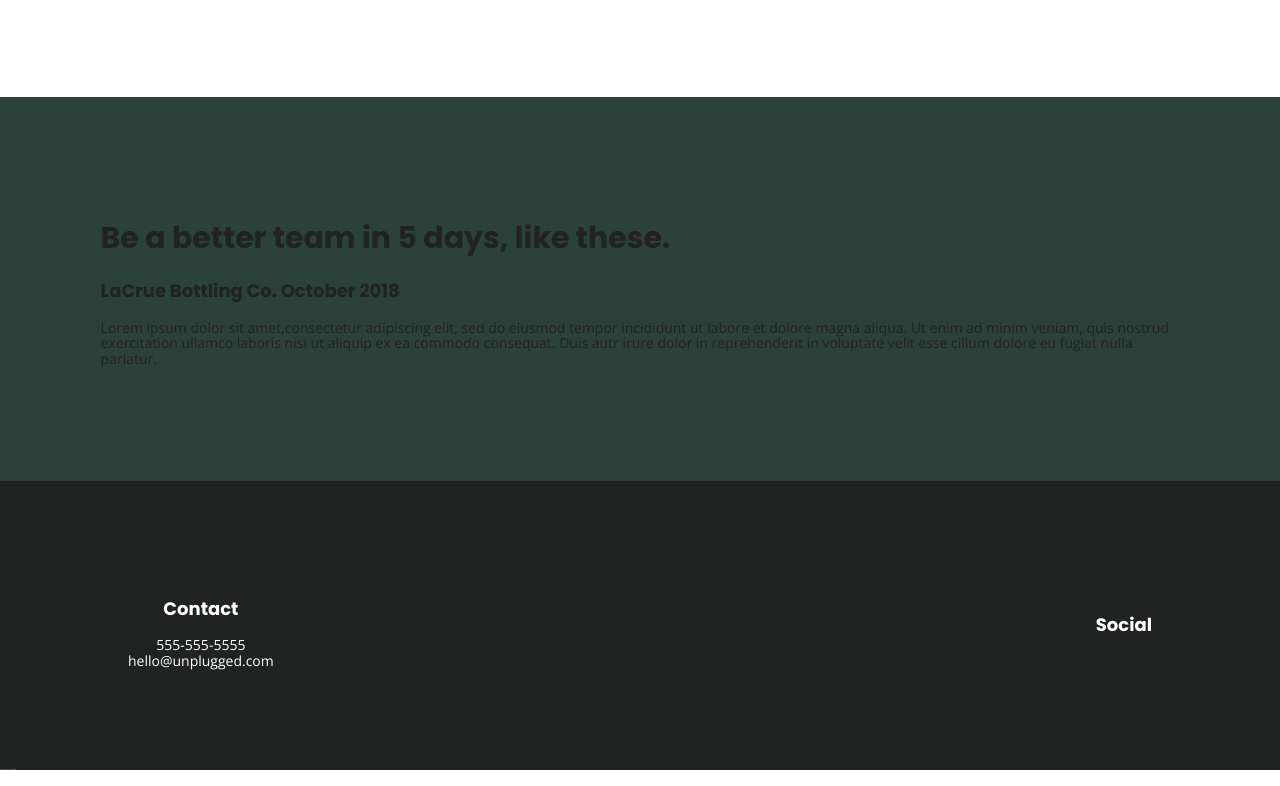
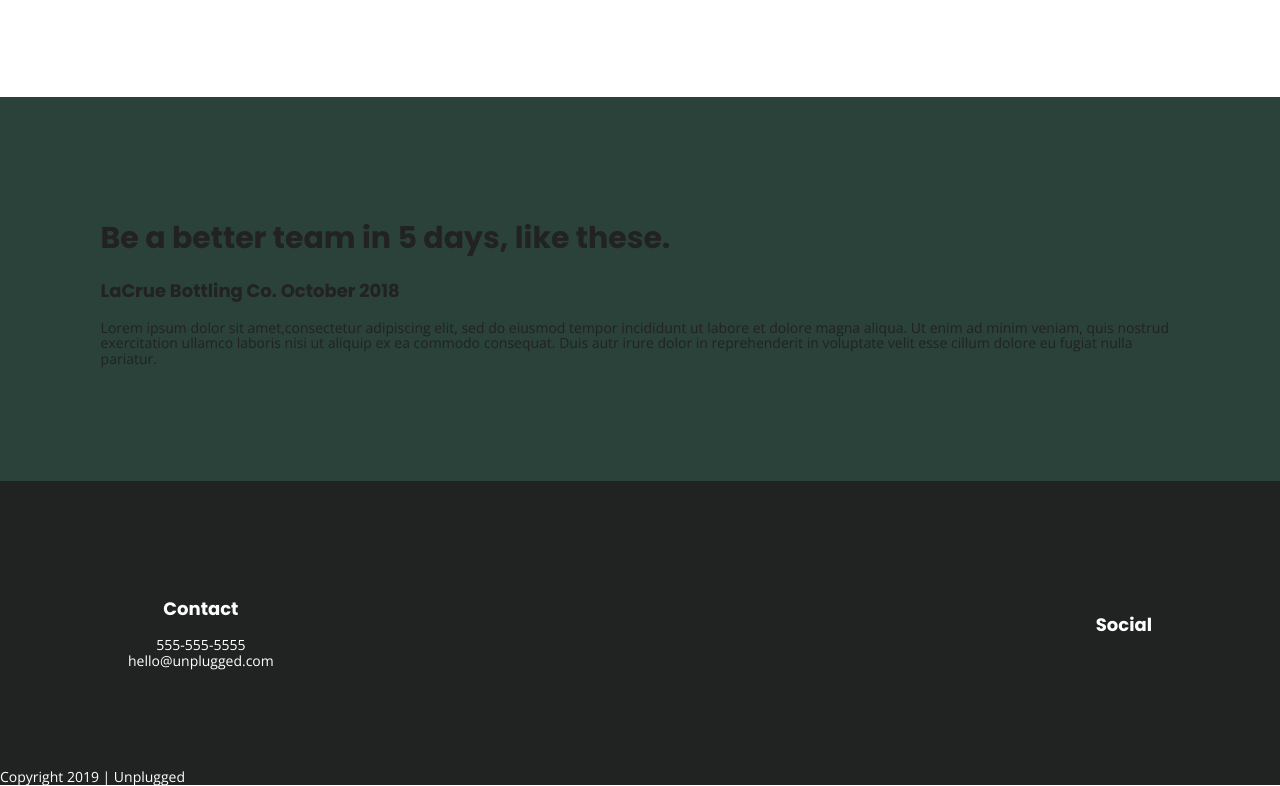
Before and after one commit to lev-will/unplugged-retreat, a website built with Parcel: page index.html in a window 1280 px wide. Shown: the part 865-1651 px from the top of the page. Built offline with nearby package versions, Linux system fonts and the light colour scheme.

```diff
--- a/css/main.css
+++ b/css/main.css
@@ -146,7 +146,6 @@
 
 .copyright {
   color: #ffffff;
-  font-size: 0.0875em;
 }
 
 .hero-area, aside {
```
Also changed, not shown: img/Rectangle 5@2x.png (deleted), img/Screen Shot 2018-11-05 at 9.59.36 PM@2x.png (deleted), img/background@2x.png (deleted), img/button@2x.png (deleted), img/omar-lopez-296944-unsplash.jpg (added), img/rawpixel-800820-unsplash1.png (added), img/unpluggedlogo.jpg (added), 6 other files.
